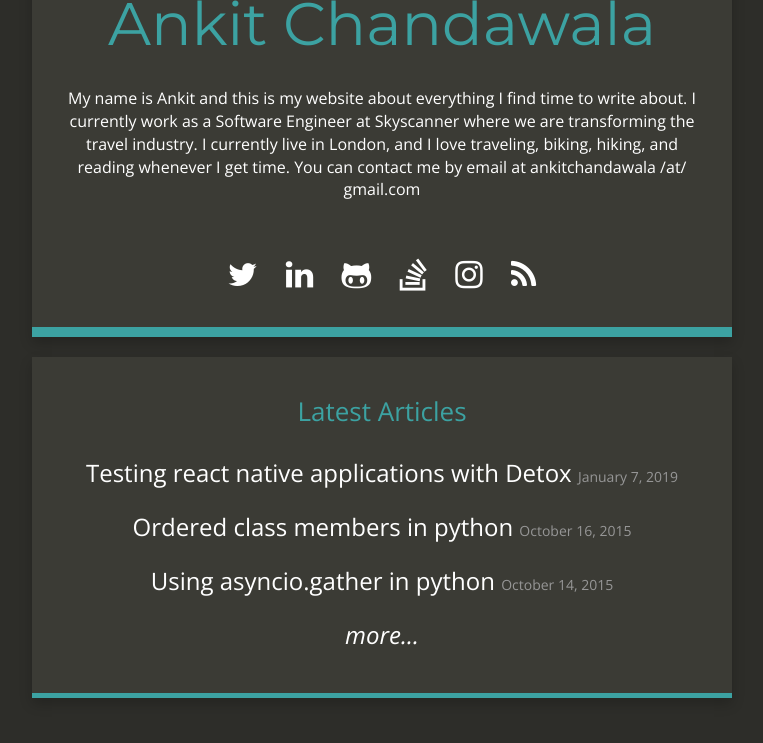
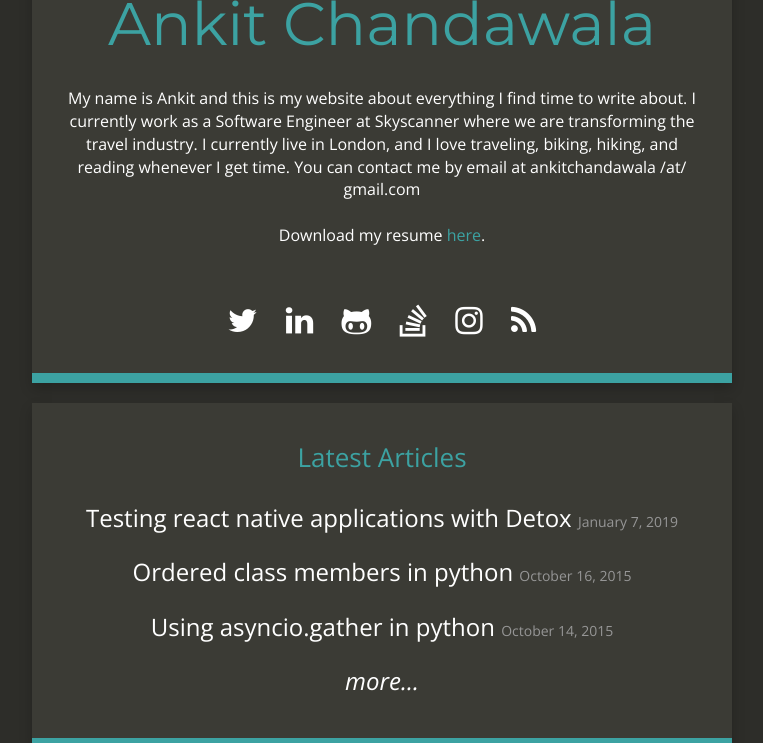
Before and after one commit to nerandell/nerandell.github.io, a Jekyll site: the page built from index.html, in a window 1280 px wide, cut to the strip 174-917 px from the top of the page. Shown: the whole strip, without its empty margins (258-1021 px from the left). Built offline with Jekyll 4.4.1, drawn with Linux system fonts in a browser that asks for light colours; nearby versions of some CDN libraries.

Commit message:
Add link to resume

```diff
--- a/_config.yml
+++ b/_config.yml
@@ -9,6 +9,7 @@ title_description: "My name is Ankit and this is my website about everything I f
                     I currently live in London, and I love traveling, biking, hiking, and reading whenever I get time.
 
                     You can contact me by email at ankitchandawala /at/ gmail.com"
+resume_section: "Download my resume <a href=\"https://drive.google.com/uc?export=download&id=1aaC-LS_6eK3f2jPHZhYF_2YQQNaDh3Bd\" target=\"_new\">here</a>."
 title_image: "https://www.gravatar.com/avatar/59d563cdddde473e2cfffc61f339428e?s=500&d=mm"
 google_analytics: "UA-68709154-1"
 disqus_account: nerandell
--- a/index.html
+++ b/index.html
@@ -17,6 +17,9 @@ make-smaller-titles: true
 
             <div class="author-text">
                 {{ site.title_description }}
+                <br>
+                <br>
+                {{ site.resume_section }}
             </div>
 
             {% include social_links.html %}
```
